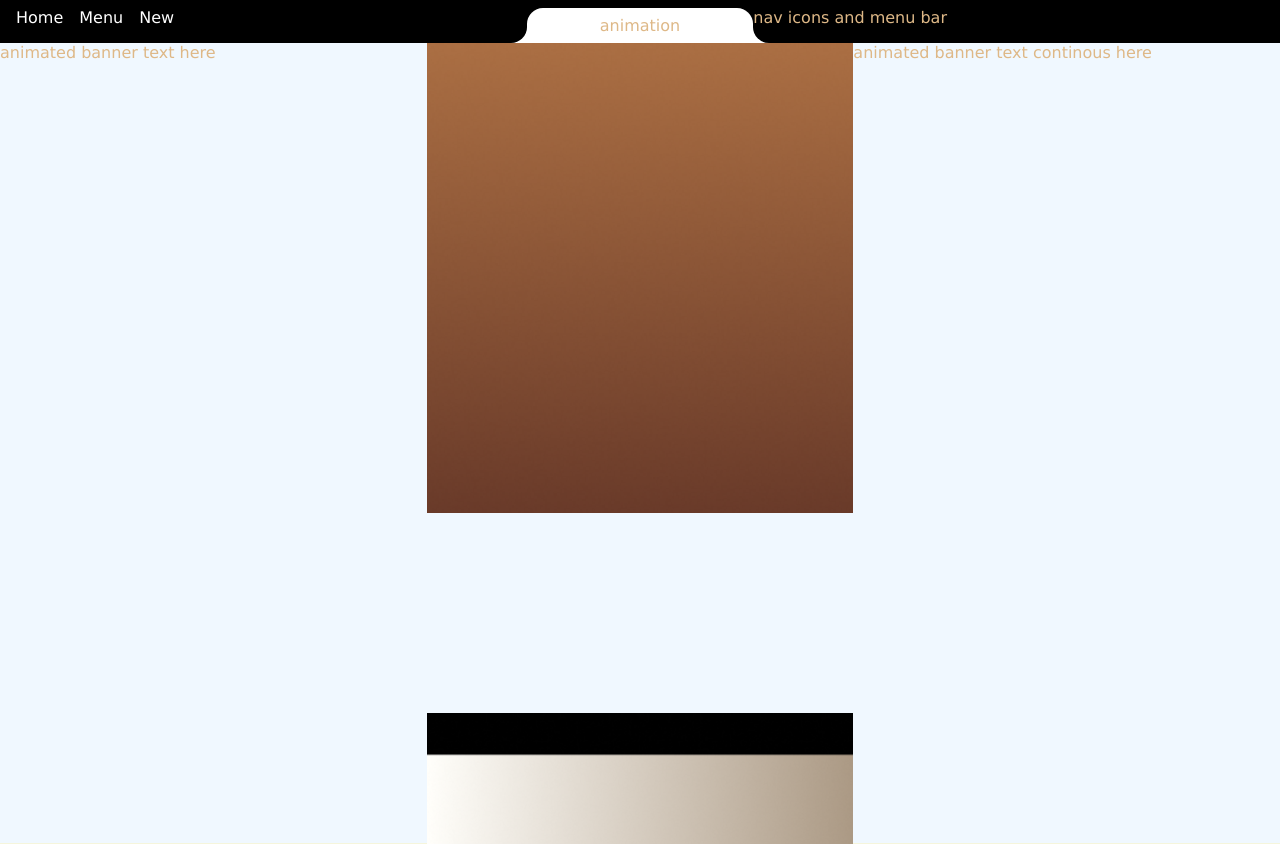
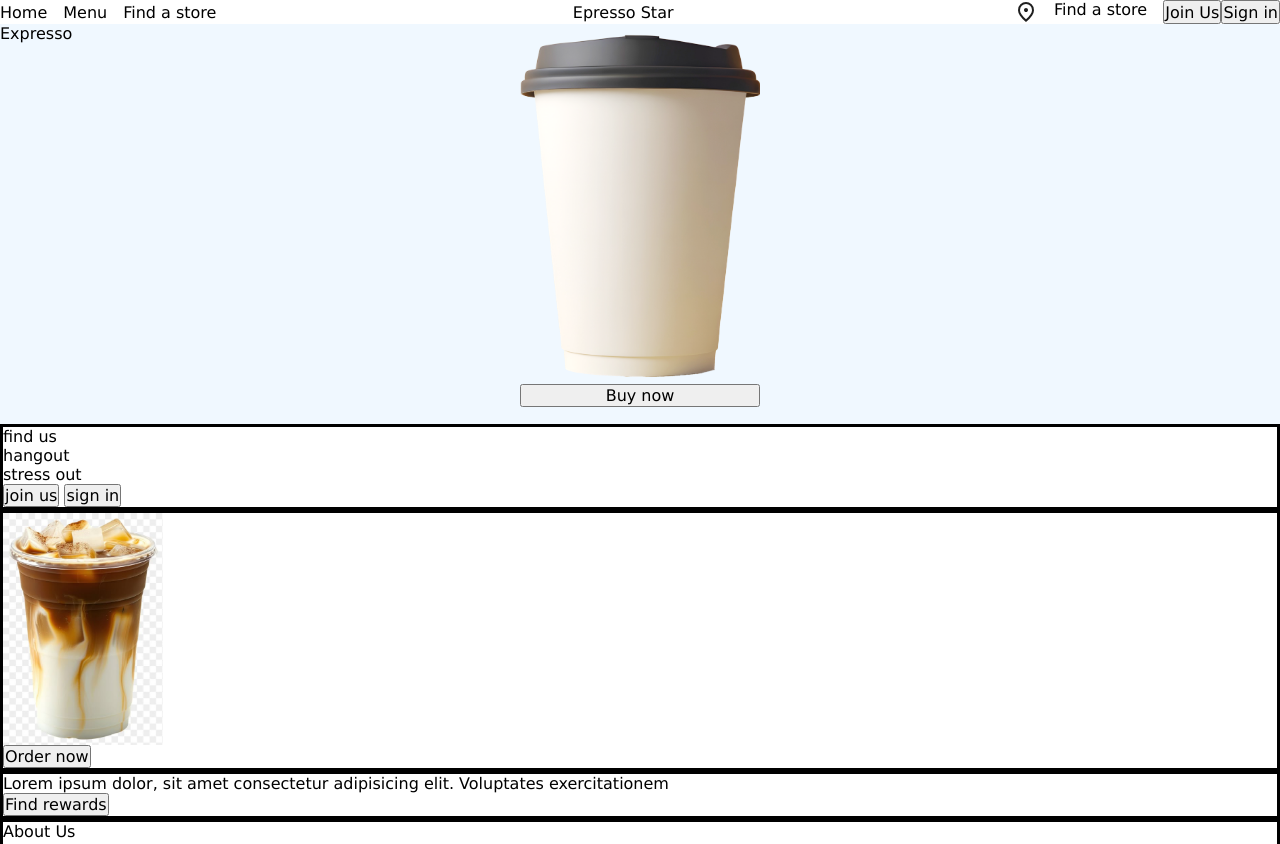
Before and after one commit to murali0309/WebDevelopment_Assessment, a plain HTML site: page index.html in a window 1280 px wide. Shown: the top 844 px of the page. Drawn offline with Linux system fonts and the light colour scheme; a web font is replaced by a local one.

Commit message:
Modified html,css files

```diff
--- a/compo.css
+++ /dev/null
@@ -1,29 +0,0 @@
-*{
-    margin: 0;
-    padding:0;
-
-}
-
-.block{
-    background-color: aliceblue;
-    height: 50vh;
-}
-
-.header_container{
-    overflow: hidden;
-}
-
-.text_container{
-    text-align: center;
-}
-
-.line_1{
-    /* animation: textanimation 2s infinite; */
-    background-color: beige;
-}
-
-@keyframes textanimation {
-    0%{
-        opacity: 0;
-    }
-}
--- a/home.css
+++ /dev/null
@@ -1,80 +0,0 @@
-
-
-
-/* CSS Reset */
-*{
-    margin: 0;
-    padding: 0;
-    font-size: inherit;
-    font-family: var(--font-family-p);
-    color: var(--color-2);
-}
-
-:root{
-    /* Colors */
-    --color-1: #ffff;
-    --color-2: #000;
-
-    /* font */
-    --font-family-p: 'Lucida Sans', sans-serif;
-    --font-size-p: .9rem;
-    --font-size-h1: 1rem;
-    --font-size-btn: 1rem;
-
-    --font-weight-r:400;
-    --font-weight-b:500;
-    --font-weight-xb:900;
-
-    /* spacing */
-    --padding-1: 1rem;
-    --padding-2: 2rem;
-
-    --spacing-1: 1rem;
-    --spacing-2: 2rem;
-}
-
-img{
-    display: block;
-}
-
-/* change li here as child of first ul tag */
-li{
-    margin-right: 1rem;
-    list-style: none;
-}
-
-a{
-    text-decoration: none;
-}
-
-/* Utility Class */
-.flex{
-    display: flex;
-}
-
-.flexcol{
-    display:flex;
-    flex-direction: column;
-}
-
-/* navigation section */
-.nav_container{
-    align-items: center;
-    justify-content:space-between ;
-    width: 100%;
-}
-
-.headsection{
-    background-color: aliceblue;
-    position: relative;
-}
-
-.headerimg{
-    position: absolute;
-    left: 50%;
-    transform: translateX(-25%);
-}
-
-/* media screen webscreen */
-/* media screen 470px */
-/* media screen 320px */
--- a/index.html
+++ b/index.html
@@ -3,77 +3,63 @@
 <head>
     <meta charset="UTF-8">
     <meta name="viewport" content="width=device-width, initial-scale=1.0">
-    <title>Home</title>
+    <title>home</title>
 
     <link rel="stylesheet" href="style.css">
 </head>
 <body>
+    <!-- web screen layout -->
+    <nav class="nav_container | flex">
+        <ul class="navlinks | flex">
+            <a href="#"><li>Home</li></a>
+            <a href="menu.html"><li>Menu</li></a>
+            <a href="#"><li>Find a store</li></a>
+        </ul>
+        <a class="logo" href="#">Epresso Star</a>
+        <ul class="navicons | flex">
+            <li class="flex"><a href=""><img src="./media/location_on_icon.svg" alt=""></a></li>
+            <li class="flex"><a href="">Find a store</a></li>
+            <button>Join Us</button>
+            <button>Sign in</button>
+        </ul>
+    </nav>
 
-    <!-- navigation bar -->
-    <!-- webpage banner -->
-    <!-- animation section how this website works
-            - marketing illustartion of item, sub items combo  ordering-->
-    <!-- cards of items and animated #tags -->
-    <!-- offer section -->
-    <!-- footer -->
-    <header>
-        <nav> <!-- nav container holding 2 blocks -->
-            <!-- "Block-1 " a black line -->
-             <div class="nav_grapic_line"></div>
+    <!-- main section -->
+    <main>
+        <header class="headsection | flex">
+            <p class="headtext">Expresso</p>
+            <div class="HeadImgContainer | flexcol">
+                <img class="headerimg" src="./media/coffeeCupCrop.png" width="240px" alt="">
+                <button>Buy now</button>
+            </div>
+        </header>
 
-            <!-- "Block-2"  left side nav links + 3d flit logo text animation + right side logo links -->
-             <div class="nav_block2_con | flexrow">
+        <section class="accoutsection">
+            <p>find us</p>
+            <p>hangout</p>
+            <p>stress out</p>
+            <div>
+                <button>join us</button>
+                <button>sign in</button>
+            </div>
+        </section>
 
-                <!-- right side block -->
-                <div class="nav_grapic_side_bg_l">
-                    <!-- <p>nav links are here</p> -->
-                    <ul class="nav_links | flexrow">
-                        <li><a href="#">Home</a></li>
-                        <li><a href="menu.html">Menu</a></li>
-                        <li><a href="#">New</a></li>
-                    </ul>
-                </div>
+        <section class="ordersection">
+            <img src="./media/whitelatte.jpg" alt="">
+            <button>Order now</button>
+        </section>
 
-                <!-- mid container "logo text animation"-->
-                <div class="nav_mid_container"> <p> animation</p> </div>
+        <section class="rewardsection">
+            <p>Lorem ipsum dolor, sit amet consectetur adipisicing elit. Voluptates exercitationem</p>
+            <button>Find rewards</button>
+        </section>
 
-                <!-- left side block -->
-                <div class="nav_grapic_side_bg_r">
-                    <p>nav icons and menu bar</p>
-                </div>
-             </div>
-
-        </nav>
-    </header>
-    <!-- all items hover animations, background generator circle stars  -->
-    <main class="header">
-        <!-- row-1 -->
-        <section class="row-1 | flexrow">
-            <!-- 3 coloum blocks bannner -->
-
-            <!-- coloum-1 left -->
-            <section class="h_coloum_l">
-                <p>animated banner text here</p>
-            </section>
-            <!-- coloum-2 mid -->
-            <section class="h_coloum_m">
-                <img class="BGcoffeefall" src="./media/coffeeDrippingClound.png" alt="">
-                <img class="h_coffeecup" src="./media/Rectangle 4.png" alt="">
-            </section>
-            <!-- coloum-3 right -->
-            <section class="h_coloum_r">
-                <p>animated banner text continous here</p>
-            </section>
-        </section>
-        <!-- row-2 -->
-        <section class="platform_container | flexrow">
-            <div class="steel_base | absolute">
-                <img src="./media/metalTexturecrop.png" alt=""></div>
+        <section class="aboutussection">
+            <p>About Us</p>
+            <img src="./media/coffeeCupCrop.png" alt="">
+            <button>Know more</button>
         </section>
     </main>
 
-    <footer>
-        <!-- footer colomuns -->
-    </footer>
 </body>
 </html>
--- a/menu.css
+++ b/menu.css
@@ -4,6 +4,10 @@
     /* Colors */
     --color-1: #ffff;
     --color-2: #000;
+
+    --background-1: aliceblue;
+    --background-2: beige;
+    --background-3: aquamarine;
 
     /* font */
     --font-family-p: 'Lucida Sans', sans-serif;
@@ -21,10 +25,12 @@
 
     --spacing-1: 1rem;
     --spacing-2: 2rem;
+
+    --item-img-sizing-1: 5rem;
 }
 
 body{
-    background-color: aliceblue;
+    background-color: var(--background-1);
 }
 /* utility class */
 
@@ -34,7 +40,8 @@ body{
 /* main */
 main{
     width: 80%;
-    margin: 0 auto;background-color: beige;
+    margin: 0 auto;
+    background-color: var(--background-2)
 }
 
 /* search section */
@@ -56,10 +63,18 @@ main{
 }
 /* item tile continaer */
 .itemtitlecontainer{
-    background-color: aquamarine;
+    background-color: var(--background-3)
 }
 
 /* itemcontainer */
+.itemcontainer{
+    gap: var(--spacing-1);
+}
+.itemcard{
+    border-style: solid;
+    width: fit-content;
+    align-items: center;
+}
 .itemimg{
-    width: 120px;
+    width: var(--item-img-sizing-1)
 }
--- a/style.css
+++ b/style.css
@@ -1,143 +1,96 @@
-/* import font style here or attach this at html page*/
-@import url('https://fonts.googleapis.com/css2?family=Honk&display=swap');
 
 
-/* .honk-<uniquifier> {
-    font-family: "Honk", serif;
-    font-optical-sizing: auto;
-    font-weight: 400;
-    font-style: normal;
-    font-variation-settings:
-      "MORF" 15,
-      "SHLN" 50;
-  } */
 
-  :root{
-    --font-family-Honk: "Honk", serif;
-    --font-family-normal: 'Lucida Sans', sans-serif;
-  }
-
-/* Css Reset / Defaults / Variables  */
+/* CSS Reset */
 *{
     margin: 0;
     padding: 0;
+    font-size: inherit;
+    font-family: var(--font-family-p);
+    color: var(--color-2);
 
-    font-family:var(--font-family-normal);
-    color:burlywood;
+    text-decoration: none;
+    list-style: none;
 }
-body{
-    background-color: aliceblue;
+
+:root{
+    /* Colors */
+    --color-1: #ffff;
+    --color-2: #000;
+
+    /* font */
+    --font-family-p: 'Lucida Sans', sans-serif;
+    --font-size-p: .9rem;
+    --font-size-h1: 1rem;
+    --font-size-btn: 1rem;
+
+    --font-weight-r:400;
+    --font-weight-b:500;
+    --font-weight-xb:900;
+
+    /* spacing */
+    --padding-1: 1rem;
+    --padding-2: 2rem;
+
+    --spacing-1: 1rem;
+    --spacing-2: 2rem;
+
+    --img-sizing-1: 10rem;
+
 }
+
+section{
+    border-style: solid;
+}
+
 img{
     display: block;
-    width: 100%;
 }
 
+/* change li here as child of first ul tag */
 li{
-    list-style: none;
-    margin-left: 1rem;
+    margin-right: 1rem;
 }
 
-a{
-    text-decoration: none;
-    color: white;
+/* Utility Class */
+.flex{
+    display: flex;
 }
 
-
-/* Utility class */
-    /* colors */
-    /* fonts */
-    /* flex */
-.flexrow{
-    display: flex;
-}
 .flexcol{
-    display: flex;
+    display:flex;
     flex-direction: column;
 }
 
-/* homepage class */
-
-    /* navigation bar */
-
-.nav{
-    position: static;
-    z-index: 1; /* nav block section should hide coffee water fall animation */
+/* navigation section */
+nav{
+    justify-content: space-between;
+    align-items: center;
 }
 
-    /* Block-1 */
-.nav_grapic_line{
-    background-color: black;
-    width: 100%;
-    height: .5rem;
+/* header section */
+.headsection{
+    background-color: aliceblue;
+    position: relative;
+    height: 400px;
 }
 
-    /* Block-2 */
-.nav_block2_con{
-    background: linear-gradient( black 50%, white 50%);
-}
-.nav_grapic_side_bg_r{
-    background-color: black;
-    width: 100%;
-    border-radius: 0 0 0 1rem ; /* update boder-radius */
-    color: whitesmoke;
-}
-.nav_mid_container{
-    background-color:white;
-    padding: .5rem;
-    border-radius: 1rem 1rem 0 0; /* update boder-radius */
-    width: 40%;
-    text-align: center;
-}
-.nav_grapic_side_bg_l{
-    background-color: black;
-    width: 100%;
-    border-radius: 0 0 1rem; /* update boder-radius */
-    color: whitesmoke;
+.HeadImgContainer{
+    position: absolute;
+    left: 50%;
+    transform: translateX(-50%);
 }
 
-    /* Header section */
-.header{
-    height: 100vh;
+/* order section */
+.ordersection img{
+    width: var(--img-sizing-1);
 }
+/* reward section */
 
-section{
-    /* background-color: black; */
-    width: 100%;
+/* about us section */
+.aboutussection img{
+    width: var(--img-sizing-1);
 }
-/* row-1 */
-    /* coloum-1 left */
-    /* coloum-2 mid */
-.BGcoffeefall{
-    position: relative;
-    transform: translateY(0px);
-    z-index: -1; /* update required later */
-    animation: 5s ease-in coffeeWaterfall infinite; /* keep animation in hover state only */
-}
-.h_coffeecup{
-    position: relative;
-    transform: translatey(-300px);
-}
-
-    /* coloum-3 right */
-/* row-2 */
-.platform_container{
-    position: relative;
-    transform: translateY(-330px);
-    z-index:-1 ;
-}
-    /* Footer section */
-footer{
-    height: 100vh;
-    background-color: beige;
-}
-
-/* animations */
-@keyframes coffeeWaterfall {
-    from{
-        transform: translateY(-500px);
-    }
-    to{
-        transform: translateY(0);
-    }
-}
+/* media screen webscreen */
+/* media screen 470px */
+/* media screen 320px */
```
Also changed, not shown: compo.html (deleted, +0 -16 lines), homepage.html (deleted, +0 -35 lines), menu.html (+12 -3 lines), products.html (deleted).
